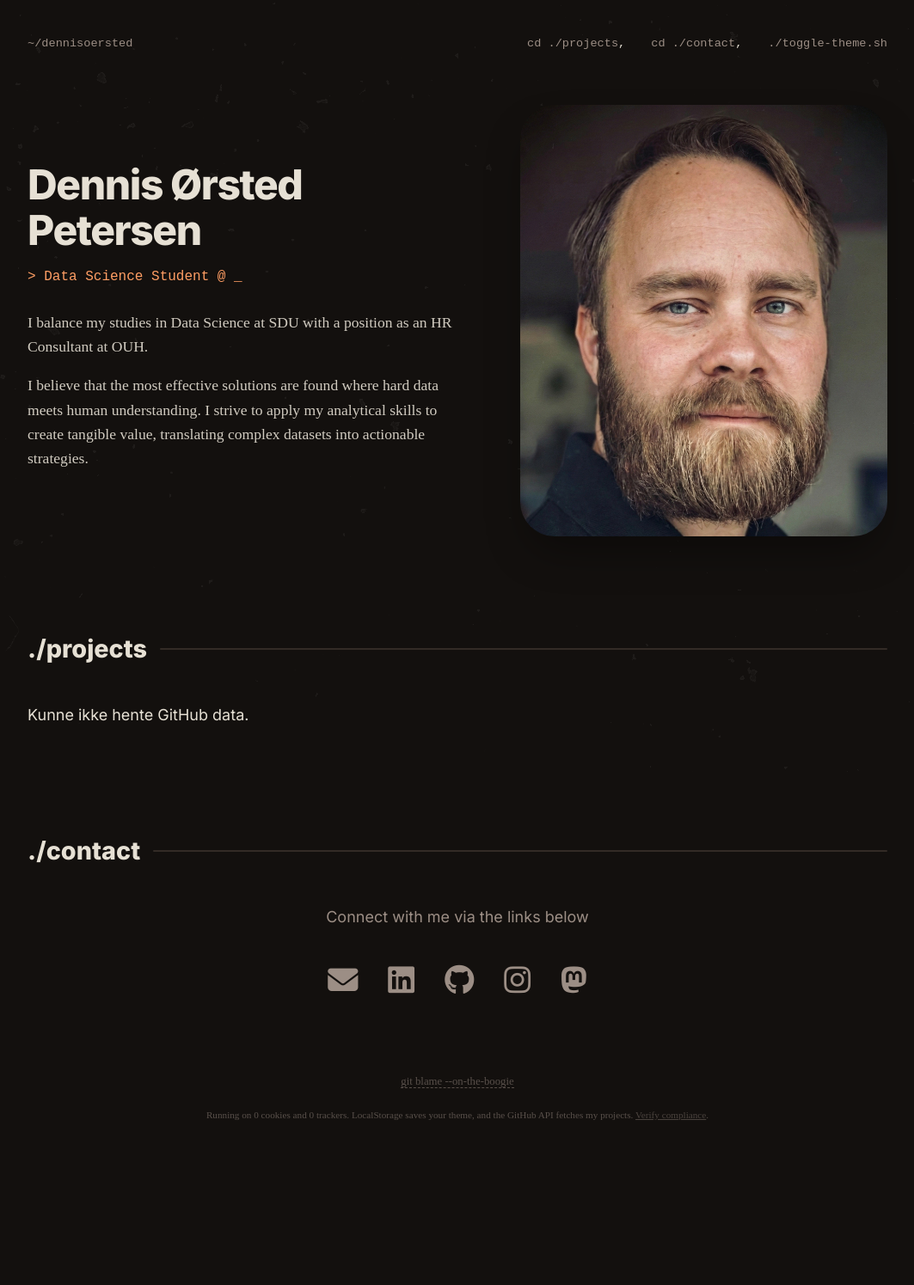
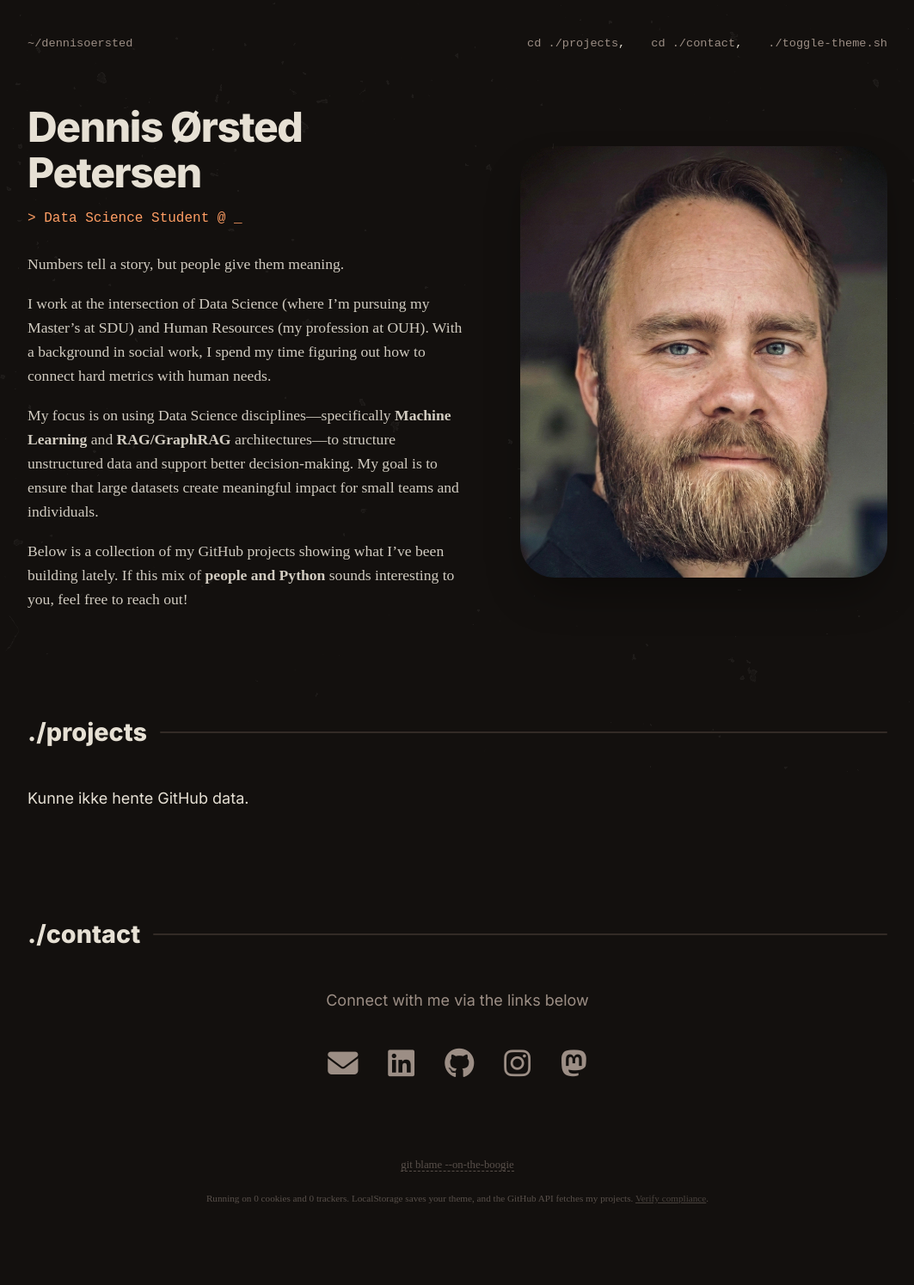
Before and after one commit to dennisoersted/dennisoersted.github.io, a Jekyll site: the page built from index.md, in a window 1280 px wide. Shown: the whole page at 86% size, without its empty margins (108-1171 px from the left). Built offline with Jekyll 4.4.1, drawn with Linux system fonts in a browser that asks for light colours; some web fonts are replaced; before the commit the page ends 1398 px from its top, so only the background shows below that.

Commit message:
updated bio/intro text

```diff
--- a/index.md
+++ b/index.md
@@ -3,6 +3,10 @@ layout: default
 title: ~/dennisoersted
 ---
 
-I balance my studies in Data Science at SDU with a position as an HR Consultant at OUH.
+Numbers tell a story, but people give them meaning.
 
-I believe that the most effective solutions are found where hard data meets human understanding. I strive to apply my analytical skills to create tangible value, translating complex datasets into actionable strategies.
+I work at the intersection of Data Science (where I’m pursuing my Master’s at SDU) and Human Resources (my profession at OUH). With a background in social work, I spend my time figuring out how to connect hard metrics with human needs.
+
+My focus is on using Data Science disciplines—specifically **Machine Learning** and **RAG/GraphRAG** architectures—to structure unstructured data and support better decision-making. My goal is to ensure that large datasets create meaningful impact for small teams and individuals.
+
+Below is a collection of my GitHub projects showing what I’ve been building lately. If this mix of **people and Python** sounds interesting to you, feel free to reach out!
```
